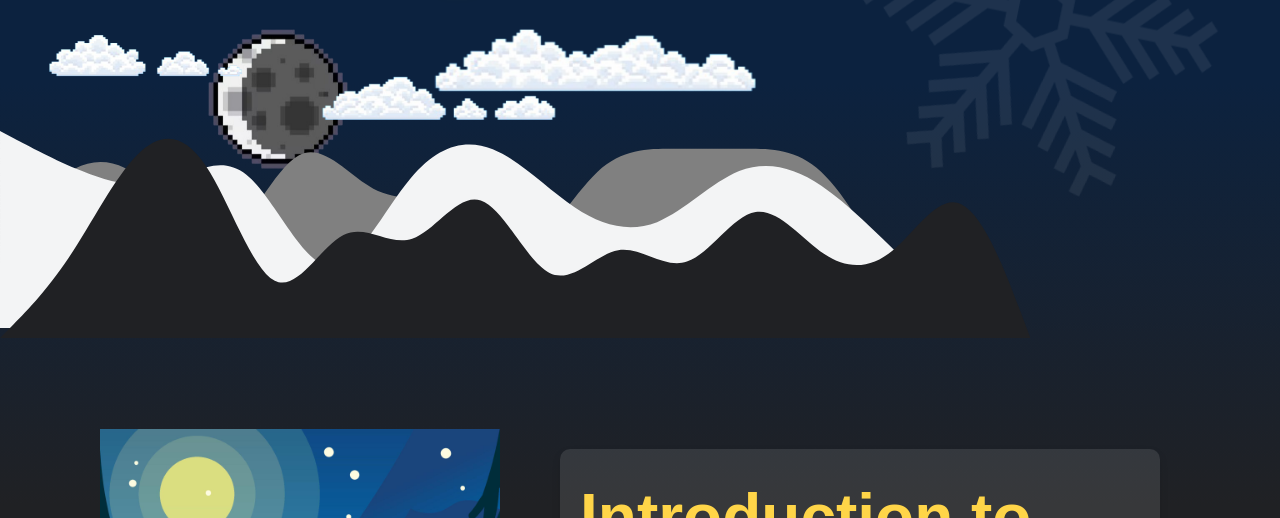
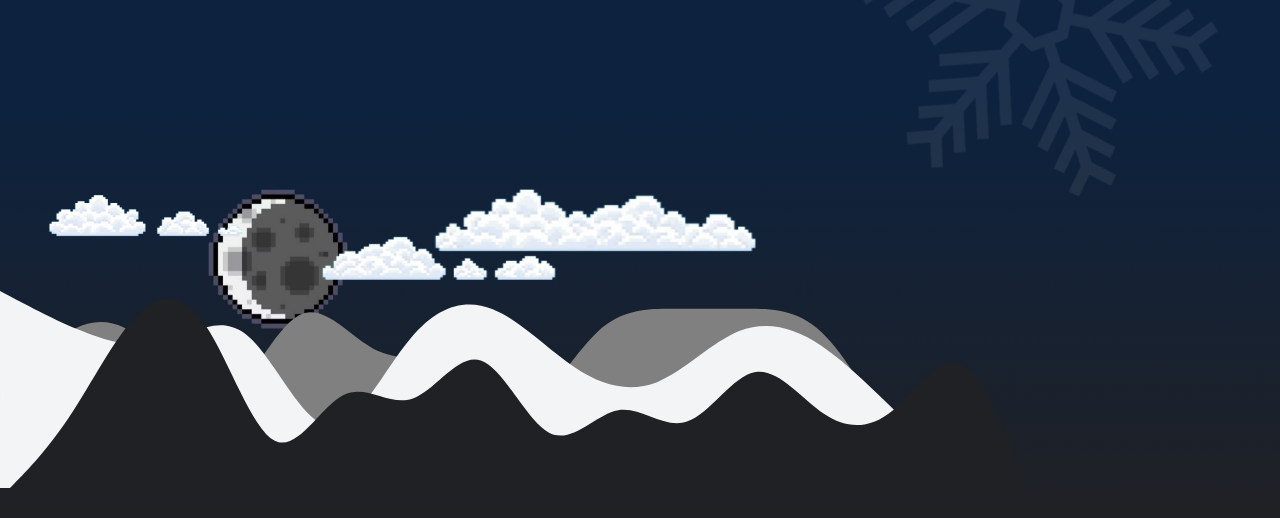
Before and after one commit to Sami3160/Medium-Winter-Solstice, a plain HTML site: page index.html in a window 1280 px wide. Shown: the part 282-800 px from the top of the page. Drawn offline with Linux system fonts and the light colour scheme.

Commit message:
little ui fix

```diff
--- a/index.html
+++ b/index.html
@@ -55,7 +55,7 @@
     </header>
     <br>
     <br>
-    <div style="width: 70%;position: relative;height: 30vh;">
+    <div style="width: 70%;position: relative;height: 30vh;margin-top: 10em;">
         <img src="./pixel-art-moon-icon_41992-1203-removebg-preview.png" height="300" width="300"
             style="position: absolute;top: -10em; left: 8em;" alt="">
 
```
